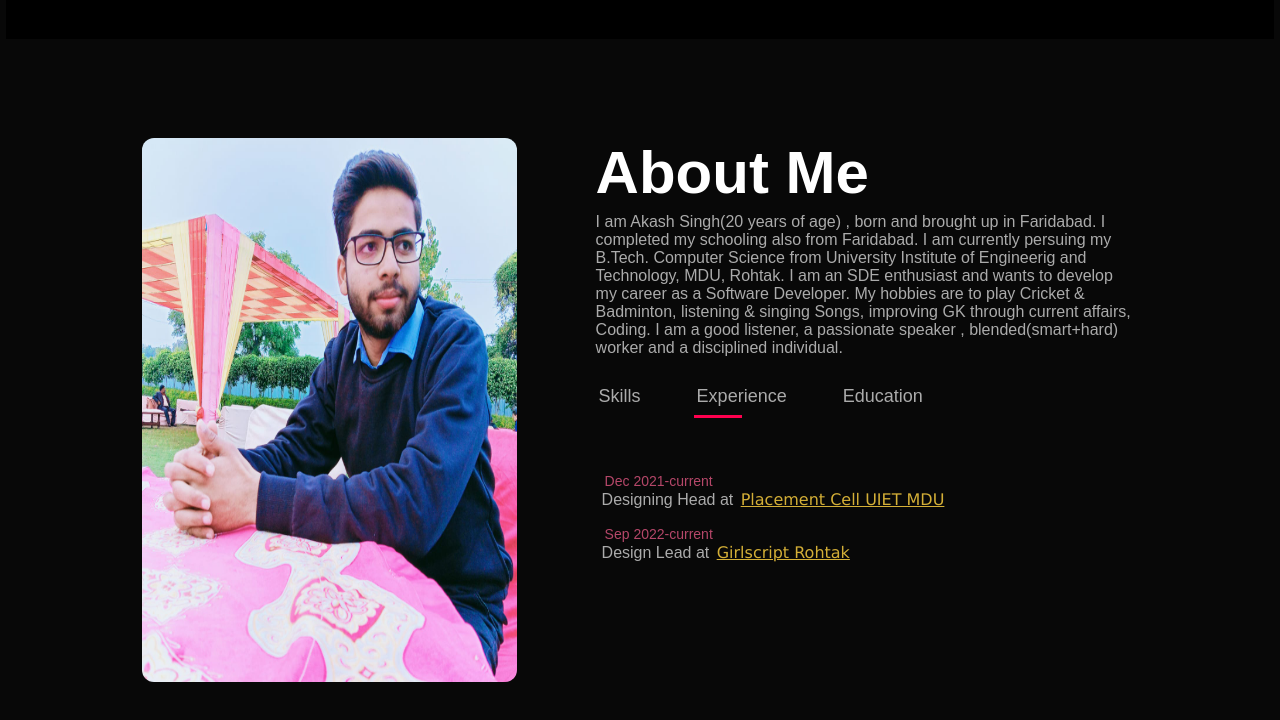
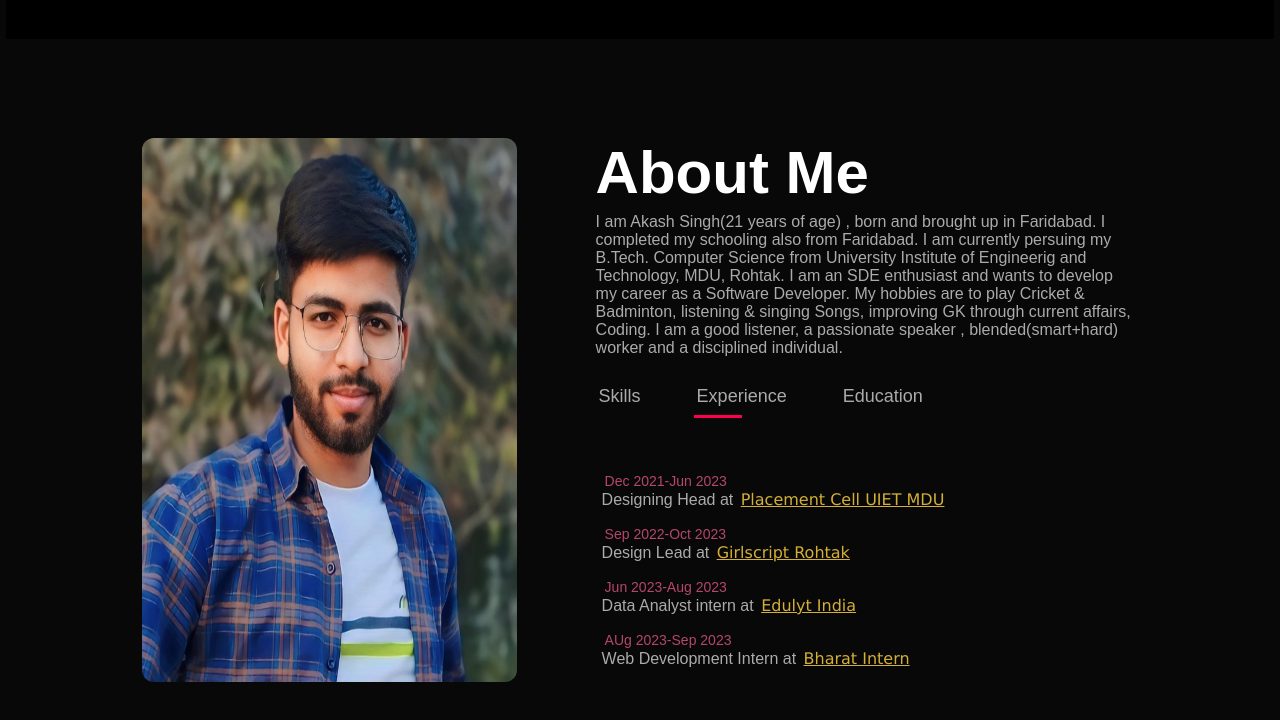
Before and after one commit to akashsingh7755/Portfolio, a plain HTML site: page index.html in a window 1280 px wide. Both pictures are taken after a click on the element "Experience". Shown: the part 767-1487 px from the top of the page. Drawn offline with Linux system fonts and the light colour scheme.

Commit message:
Added a new photo and some experiences

```diff
--- a/index.html
+++ b/index.html
@@ -35,11 +35,11 @@
         <div class="container">
             <div class="row">
                 <div class="aboutCol1">
-                    <img src="images/Akash Singh.jpeg" alt="Akash">
+                    <img src="images/Akash Singh.jpg" alt="Akash">
                 </div>
                 <div class="aboutCol2">
                     <h1 class="subtitle">About Me</h1>
-                    <p>I am Akash Singh(20 years of age) , born and brought up in Faridabad. I completed my schooling also from Faridabad. I am currently persuing my B.Tech. Computer Science from University Institute of Engineerig and Technology, MDU, Rohtak. I am an SDE enthusiast and wants to develop my career as a Software Developer. My hobbies are to play Cricket & Badminton, listening & singing Songs, improving GK through current affairs, Coding. I am a good listener, a passionate speaker , blended(smart+hard) worker and a disciplined individual.</p>
+                    <p>I am Akash Singh(21 years of age) , born and brought up in Faridabad. I completed my schooling also from Faridabad. I am currently persuing my B.Tech. Computer Science from University Institute of Engineerig and Technology, MDU, Rohtak. I am an SDE enthusiast and wants to develop my career as a Software Developer. My hobbies are to play Cricket & Badminton, listening & singing Songs, improving GK through current affairs, Coding. I am a good listener, a passionate speaker , blended(smart+hard) worker and a disciplined individual.</p>
                     <div class="tabTitles">
                         <p class="tabLinks activeLink" onclick="opentab('skills')">Skills</p>
                         <p class="tabLinks" onclick="opentab('experience')">Experience</p>
@@ -49,14 +49,16 @@
                         <ul>
                             <li><span>Web Development</span><br>Creating Frontend Webpages/Websites</li>
                             <li><span>Designing</span><br>Graphic Designing</li>
-                            <li><span>Programming</span><br>Develop Programs using Java</li>
-                            <li><span>Data Structures</span><br>Learning DSA on Leetcode</li>
+                            <li><span>Programming</span><br>Coding in Java</li>
+                            <li><span>Data Structures</span><br>Grooming Problem Solving on Leetcode</li>
                         </ul>
                     </div>
                     <div class="tabContents" id="experience">
                         <ul>
-                            <li><span>Dec 2021-current</span><br>Designing Head at <a href="https://www.instagram.com/placementcell.uiet/">Placement Cell UIET MDU</a></li>
-                            <li><span>Sep 2022-current</span><br>Design Lead at <a href="https://www.instagram.com/girlscriptrtk/">Girlscript Rohtak</a></li>
+                            <li><span>Dec 2021-Jun 2023</span><br>Designing Head at <a href="https://www.instagram.com/placementcell.uiet/">Placement Cell UIET MDU</a></li>
+                            <li><span>Sep 2022-Oct 2023</span><br>Design Lead at <a href="https://www.instagram.com/girlscriptrtk/">Girlscript Rohtak</a></li>
+                            <li><span>Jun 2023-Aug 2023</span><br>Data Analyst intern at <a href="https://www.linkedin.com/company/edulytindia/?originalSubdomain=in">Edulyt India</a></li>
+                            <li><span>AUg 2023-Sep 2023</span><br>Web Development Intern at <a href="https://www.linkedin.com/company/bharat-intern/?originalSubdomain=in">Bharat Intern</a></li>
                         </ul>
                     </div>
                     <div class="tabContents" id="education">
```
Also changed, not shown: images/Akash Singh.jpeg (deleted), images/Akash Singh.jpg (added).
